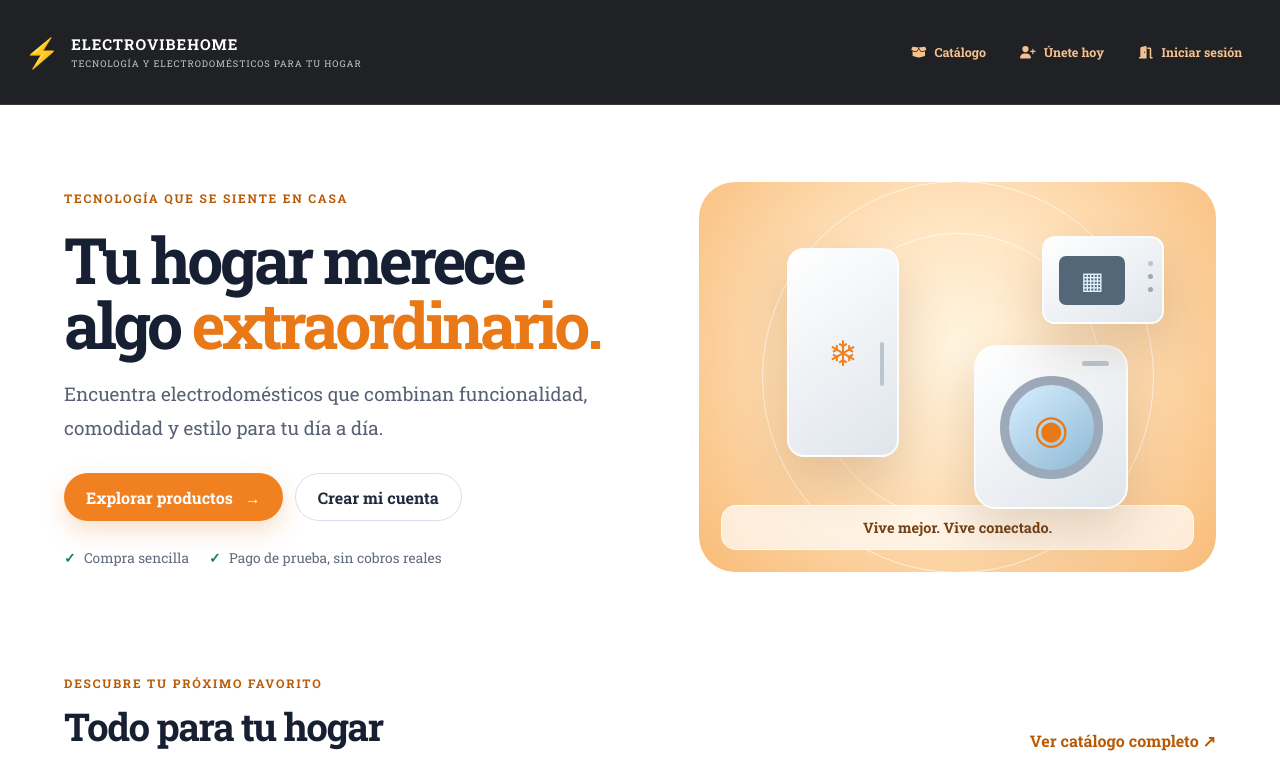
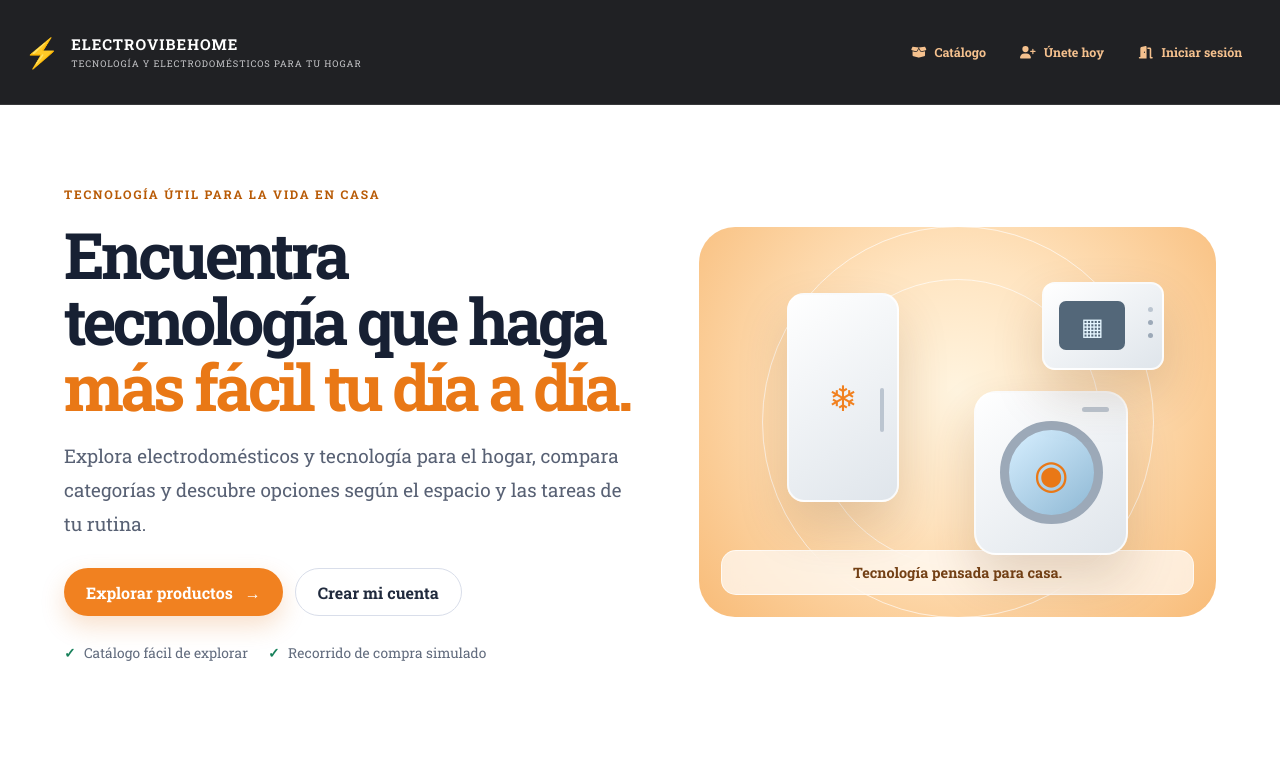
Before and after one commit to sro2005/my-app, a React (Vite) app: page / in a window 1280 px wide. Shown: the top 765 px of the page. Built offline with nearby package versions, Linux system fonts and the light colour scheme.

Commit message:
content: make landing page copy more specific and honest

```diff
--- a/src/components/LandingPage.jsx
+++ b/src/components/LandingPage.jsx
@@ -12,16 +12,16 @@ const LandingPage = () => (
   <main className="evh-landing">
     <section className="evh-hero">
       <div className="evh-hero-copy">
-        <span className="evh-eyebrow">TECNOLOGÍA QUE SE SIENTE EN CASA</span>
-        <h1>Tu hogar merece algo <span>extraordinario.</span></h1>
-        <p>Encuentra electrodomésticos que combinan funcionalidad, comodidad y estilo para tu día a día.</p>
+        <span className="evh-eyebrow">TECNOLOGÍA ÚTIL PARA LA VIDA EN CASA</span>
+        <h1>Encuentra tecnología que haga <span>más fácil tu día a día.</span></h1>
+        <p>Explora electrodomésticos y tecnología para el hogar, compara categorías y descubre opciones según el espacio y las tareas de tu rutina.</p>
         <div className="evh-hero-actions" style={{ maxWidth: 'calc(100vw - 40px)', minWidth: 0, boxSizing: 'border-box' }}>
           <Link className="evh-button evh-button-primary" to="/catalogo" style={{ maxWidth: 'calc(100vw - 50px)', minWidth: 0, boxSizing: 'border-box', whiteSpace: 'normal', overflowWrap: 'anywhere' }}>Explorar productos <span aria-hidden="true">→</span></Link>
           <Link className="evh-button evh-button-secondary" to="/register" style={{ maxWidth: 'calc(100vw - 50px)', minWidth: 0, boxSizing: 'border-box', whiteSpace: 'normal', overflowWrap: 'anywhere' }}>Crear mi cuenta</Link>
         </div>
         <div className="evh-trust-row">
-          <span><strong>✓</strong> Compra sencilla</span>
-          <span><strong>✓</strong> Pago de prueba, sin cobros reales</span>
+          <span><strong>✓</strong> Catálogo fácil de explorar</span>
+          <span><strong>✓</strong> Recorrido de compra simulado</span>
         </div>
       </div>
       <div className="evh-hero-art" aria-label="Ilustración de electrodomésticos para el hogar" role="img">
@@ -30,7 +30,7 @@ const LandingPage = () => (
         <div className="evh-appliance evh-fridge"><span>❄</span><i /></div>
         <div className="evh-appliance evh-washer"><span>◉</span><i /></div>
         <div className="evh-appliance evh-microwave"><span>▦</span><i /></div>
-        <div className="evh-art-label">Vive mejor. Vive conectado.</div>
+        <div className="evh-art-label">Tecnología pensada para casa.</div>
       </div>
     </section>
 
```
